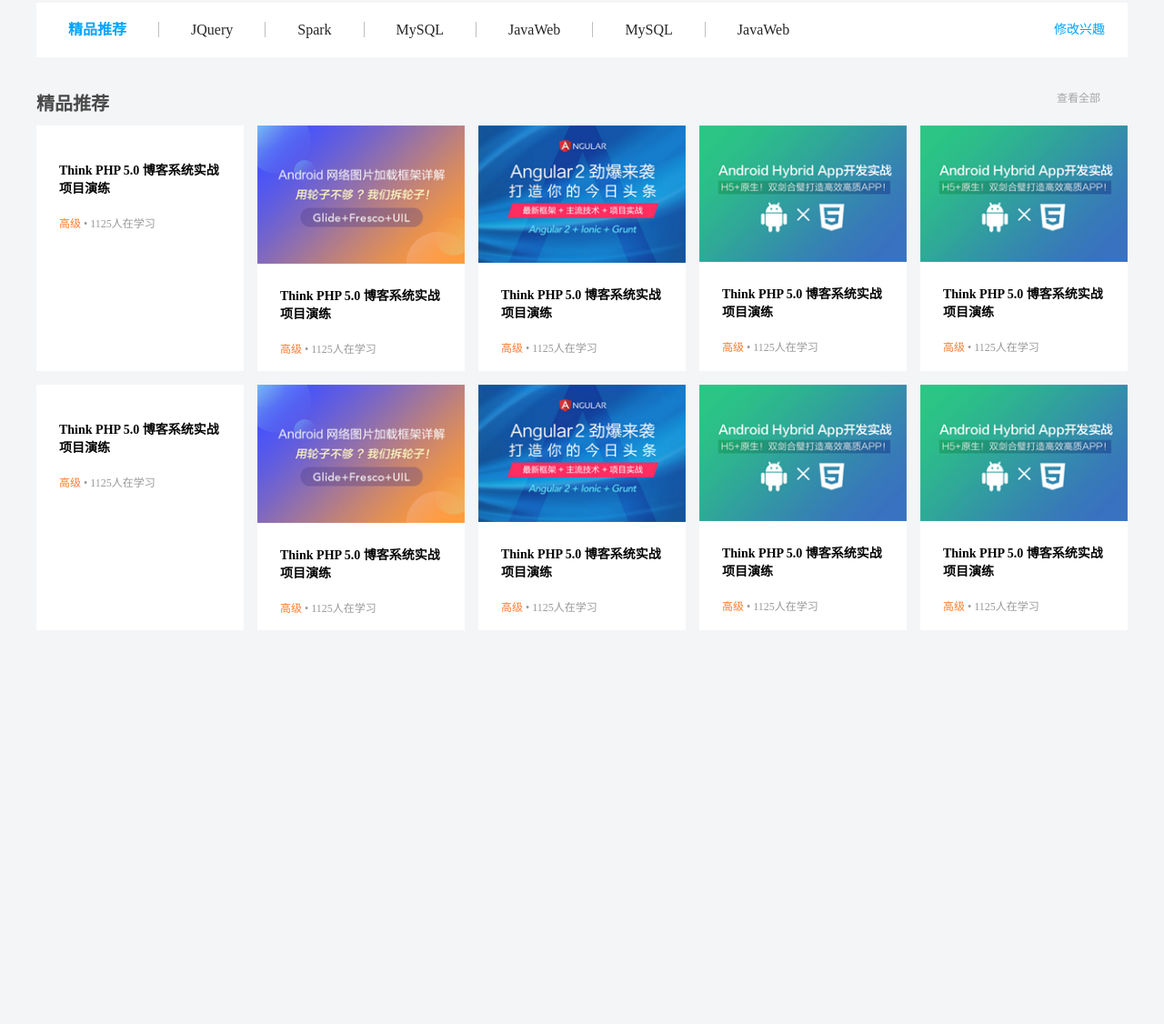
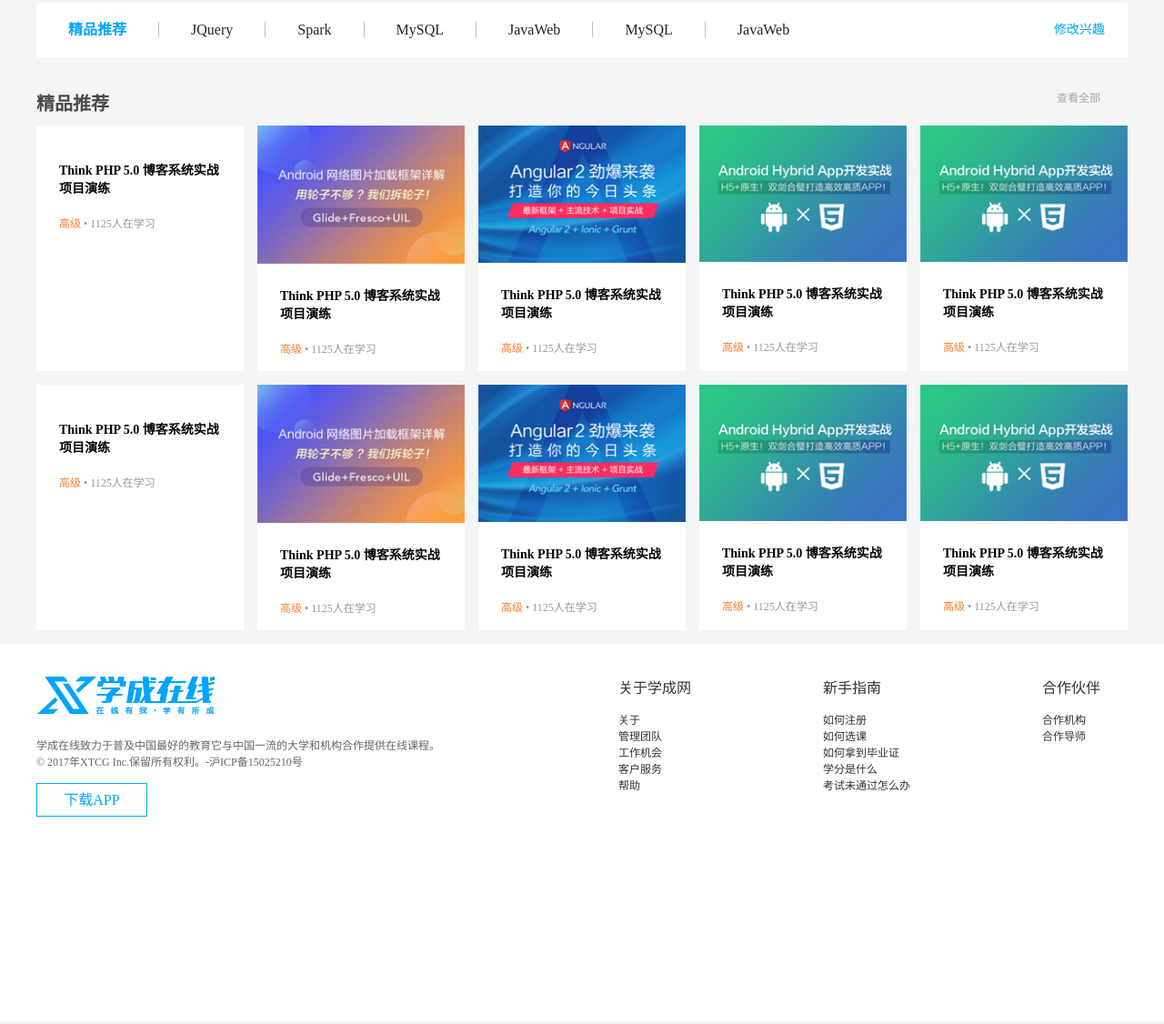
Before and after one commit to Chaoran-Li/Website-mock-1, a plain HTML site: page index.html in a window 1280 px wide. Shown: the part 527-1653 px from the top of the page at 91% size. Drawn offline with Linux system fonts and the light colour scheme.

Commit message:
footer part finished

```diff
--- a/index.html
+++ b/index.html
@@ -135,5 +135,39 @@
             </ul>
         </div>
     </div>
+    <div class="footer">
+        <div class="main">
+            <div class="info">
+                <img src="images/logo.png" alt="">
+                <p>学成在线致力于普及中国最好的教育它与中国一流的大学和机构合作提供在线课程。<br>
+                    © 2017年XTCG Inc.保留所有权利。-沪ICP备15025210号
+                </p>
+                <a href="#">下载APP</a>
+            </div>
+            <div class="links">
+                <dl>
+                    <dt>关于学成网</dt>
+                    <dd><a href="#">关于</a></dd>
+                    <dd><a href="#">管理团队</a></dd>
+                    <dd><a href="#">工作机会</a></dd>
+                    <dd><a href="#">客户服务</a></dd>
+                    <dd><a href="#">帮助</a></dd>
+                </dl>
+                <dl>
+                    <dt>新手指南</dt>
+                    <dd><a href="#">如何注册</a></dd>
+                    <dd><a href="#">如何选课</a></dd>
+                    <dd><a href="#">如何拿到毕业证</a></dd>
+                    <dd><a href="#">学分是什么</a></dd>
+                    <dd><a href="#">考试未通过怎么办</a></dd>
+                </dl>
+                <dl>
+                    <dt>合作伙伴</dt>
+                    <dd><a href="#">合作机构</a></dd>
+                    <dd><a href="#">合作导师</a></dd>
+                </dl>
+            </div>
+        </div>
+    </div>
 </body>
 </html>
--- a/style.css
+++ b/style.css
@@ -5,7 +5,6 @@
 
 body {
     background-color: #f3f5f7;
-    height: 3000px;
 }
 
 li {
@@ -234,6 +233,7 @@ a {
 }
 
 .recommend-content ul {
+    overflow: hidden;
     width: 1215px;
 }
 
@@ -266,3 +266,58 @@ a {
 .recommend-content ul li p span {
     color: #ff7c2d;
 }
+
+.footer {
+    height: 415px;
+    background-color: #fff;
+}
+
+.footer .main {
+    padding-top: 35px;
+}
+
+.footer .info {
+    float: left;
+}
+
+.footer .info p {
+    margin-top: 20px;
+    font-size: 12px;
+    font-weight: 400px;
+    color: #666666;
+}
+
+.footer .info a {
+    display: block;
+    width: 120px;
+    height: 35px;
+    border: 1px solid #00a4ff;
+    margin-top: 15px;
+    text-align: center;
+    line-height: 35px;
+    color: #00a4ff;
+}
+
+.footer .links {
+    float: right;
+}
+
+.footer .links dl {
+    margin-left: 145px;
+    float: left;
+}
+
+.footer .links dl:nth-child(3) {
+    margin-right: 30px;
+}
+
+.footer .links dl dt {
+    margin-bottom: 15px;
+    font-size: 16px;
+    color: #333333;
+}
+
+.footer .links dl dd a{
+    font-size: 12px;
+    color: #333333;
+}
```
